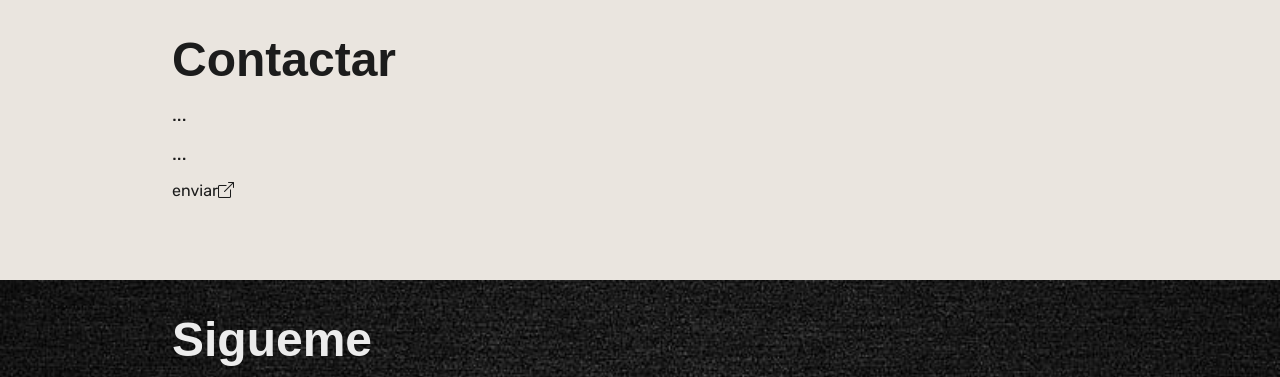
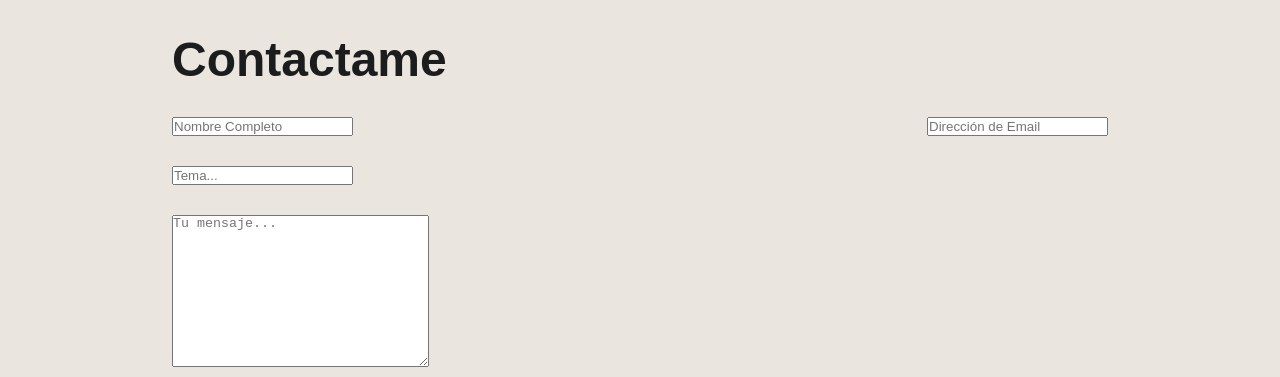
Before and after one commit to HupanFabricio/c0d3fabri, a plain HTML site: page index.html in a window 1280 px wide. Shown: the part 1068-1445 px from the top of the page. Drawn offline with nearby package versions, Linux system fonts and the light colour scheme; a web font is replaced by a local one.

Commit message:
Seccion contactos

```diff
--- a/css/main.css
+++ b/css/main.css
@@ -109,6 +109,7 @@ h1, h2, h3 {
     grid-area: titulo;
     font-size: 3rem;
     line-height: 1.1;
+    align-self: end;
 }
 
 .sobre-mi-text {
@@ -228,6 +229,7 @@ h1, h2, h3 {
     right: 0;
     height: 3px;
     background-color: #ececec;
+    border-radius: .2rem;
     transition: .2s;
     z-index: -1;
 }
--- a/index.html
+++ b/index.html
@@ -63,7 +63,7 @@
                         </a>
                         <div class="info">
                             <h4>Rick and Morty</h4>
-                            <p>Informacion de personajes.</p>
+                            <p>Personajes de serie.</p>
                         </div>
                     </div>
 
@@ -87,18 +87,29 @@
         </section>
 
 
-        <section id="contactar" class="section section-contact">
+        <section id="contacto" class="section section-contact">
             <div class="container">
-                <div class="section-inner">
+                <h2 class="section-title">Contactame</h2>
+                <div class="contenedor-form">
 
-                    <h2 class="section-title">Contactar</h2>
-                    <p class="section-text">...</p>
-                    <p class="section-text">...</p>
 
-                    <div class="btns">
-                        <a target="_blank" href="mailto:fabrihupan@gmail.com">enviar<i
-                                class="bi bi-box-arrow-up-right"></i></a>
-                    </div>
+                    <form action="https://formsubmit.co/c0d3fabri@gmail.com" method="POST">
+                        <input type="hidden" name="_subject" value="c0d3fabri gmail desde tu pagina!">
+                        <div class="fila mitad">
+                            <input type="text" name="name" placeholder="Nombre Completo" class="input-mitad" required >
+                            <input type="email" name="email" placeholder="Dirección de Email" class="input-mitad" required>
+                        </div>
+                        <div class="fila">
+                            <input type="text" placeholder="Tema..." class="input-full">
+                        </div>
+                        <div class="fila">
+                            <textarea name="" id="" cols="30" rows="10" placeholder="Tu mensaje..." class="input-full"></textarea>
+                        </div>
+
+                        <button class="btn-enviar" type="submit">Enviar</button>
+                    </form>
+
+
                 </div>
             </div>
         </section>
```
